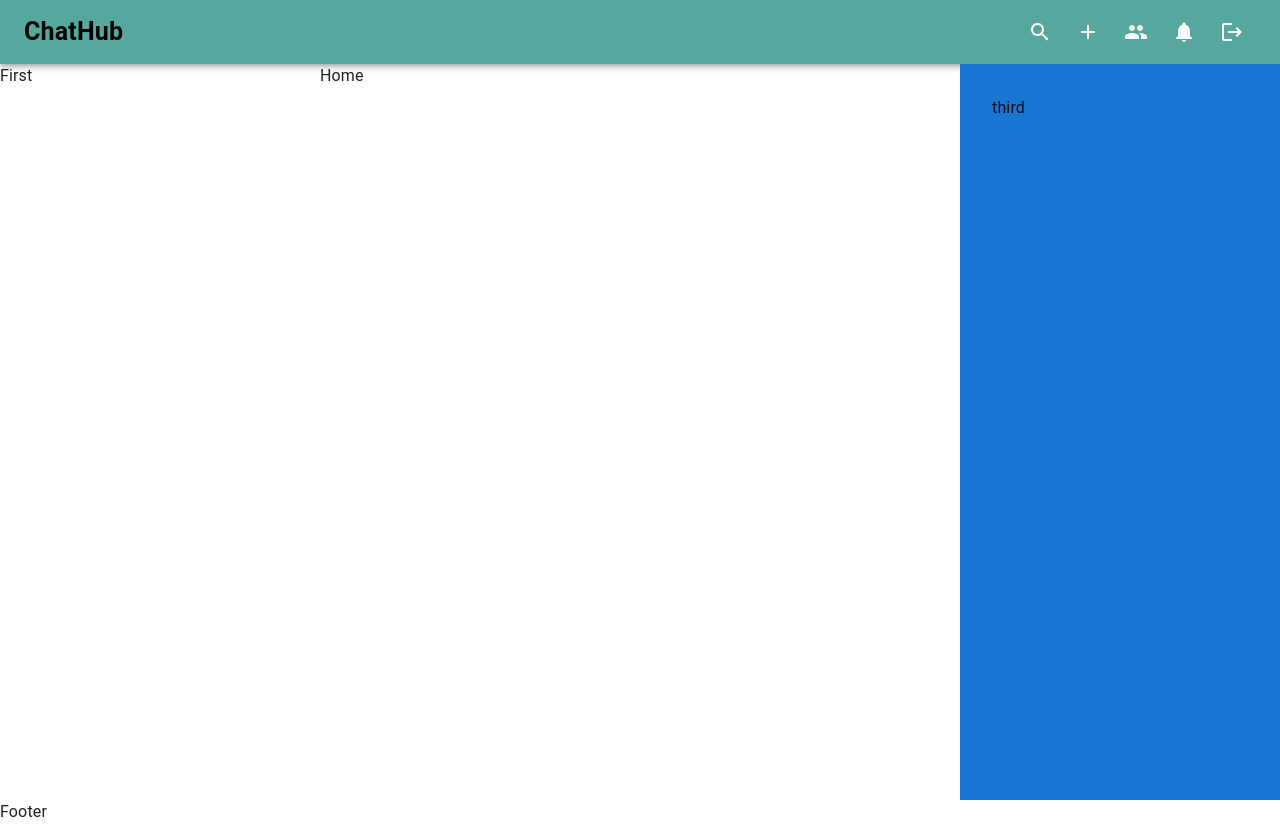
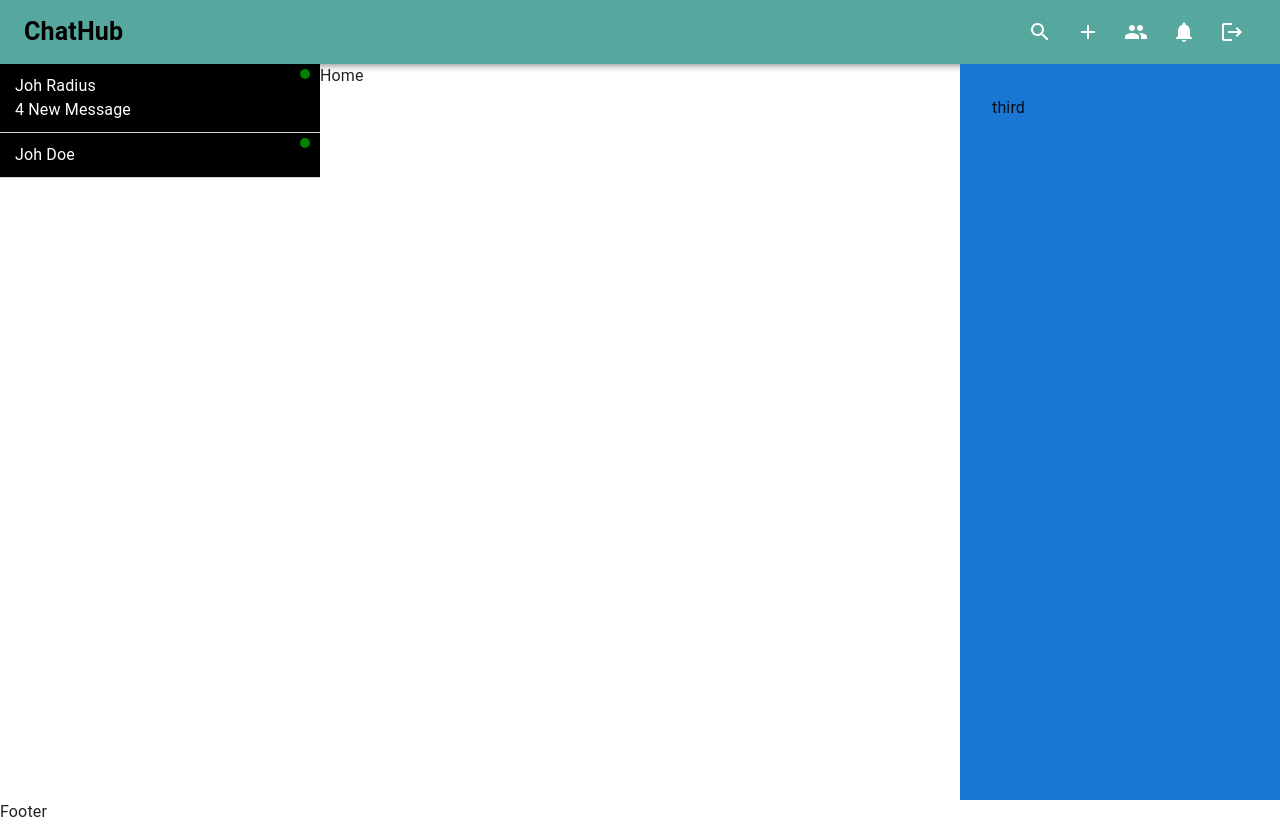
Before and after one commit to Talhaayubkhan/ChatHub, a React (Vite) app in the folder frontend/: page / in a window 1280 px wide. Built offline with nearby package versions, Linux system fonts and the light colour scheme.

Commit message:
testing the chatlist with temprory data

```diff
--- a/frontend/src/App.jsx
+++ b/frontend/src/App.jsx
@@ -1,6 +1,7 @@
 import { lazy, Suspense } from "react";
 import { BrowserRouter, Routes, Route } from "react-router-dom";
 import ProtectedRoute from "./components/auth/ProtectedRoute";
+import { LayoutLoaders } from "./components/layout/Loaders";
 
 // Lazy loading components
 // we use Lazy loading, it helps web apps to load faster by only loading the parts of the website you need when you need them, making everything quicker and smoother.
@@ -17,7 +18,7 @@ const App = () => {
     <>
       <BrowserRouter>
         {/* Wrap Routes with Suspense to handle lazy loading */}
-        <Suspense fallback={<div>Loading...</div>}>
+        <Suspense fallback={<LayoutLoaders />}>
           <Routes>
             <Route element={<ProtectedRoute user={user} />}>
               <Route path="/" element={<Home />} />
@@ -32,7 +33,6 @@ const App = () => {
                 </ProtectedRoute>
               }
             />
-
             <Route path="*" element={<NotFound />} />
           </Routes>
         </Suspense>
--- a/frontend/src/components/layout/AppLayout.jsx
+++ b/frontend/src/components/layout/AppLayout.jsx
@@ -2,11 +2,17 @@ import React from "react";
 import Header from "./Header";
 import Title from "../shared/Title";
 import { Grid } from "@mui/material";
+import ChatList from "../specific/ChatList";
+import { sampleChats } from "../../constants/sampleData";
+import { useParams } from "react-router-dom";
 
 // This High Order Function
 // Higher-order components (HOCs) in React are used to enhance components with reusable logic, providing a way to share functionality across multiple components without repeating code
 const AppLayout = () => (WrappedComponent) => {
   return (props) => {
+    const params = useParams();
+    const chatId = params.chatId;
+
     return (
       <>
         <Title />
@@ -22,7 +28,12 @@ const AppLayout = () => (WrappedComponent) => {
             }}
             height={"100%"}
           >
-            First
+            <ChatList
+              chats={sampleChats}
+              chatId
+              newMessagesAert={[{ chatId: "1", count: 4 }]}
+              onlineUsers={["1", "2"]}
+            />
           </Grid>
           <Grid item xs={12} sm={8} md={5} lg={6} height={"100%"}>
             <WrappedComponent {...props} />
--- a/frontend/src/components/layout/Header.jsx
+++ b/frontend/src/components/layout/Header.jsx
@@ -1,11 +1,12 @@
 import {
   AppBar,
+  Backdrop,
   Box,
   IconButton,
   Toolbar,
   Tooltip,
   Typography,
-} from "@mui/material";
+} from "@mui/material"; // Import Material-UI components
 import {
   Add as AddIcon,
   Menu as MenuIcon,
@@ -13,15 +14,20 @@ import {
   Group as GroupIcon,
   Logout as LogoutIcon,
   Notifications as NotificationsIcon,
-} from "@mui/icons-material";
-import { crimson } from "../../constants/color";
-import { useNavigate } from "react-router-dom";
-import { useState } from "react";
-import SearchDialouge from "../specific/SearchDialouge";
+} from "@mui/icons-material"; // Import Material-UI icons
+import { crimson } from "../../constants/color"; // Import a custom color
+import { useNavigate } from "react-router-dom"; // Import navigation hook
+import { lazy, Suspense, useState } from "react"; // Import React utilities
+
+// Use lazy to split code and load components on demand with Suspense for better performance and user experience
+const SearchDialouge = lazy(() => import("../specific/SearchDialouge"));
+const NotificationsDialouge = lazy(() => import("../specific/Notifications"));
+const NewGroupDialouge = lazy(() => import("../specific/NewGroup"));
+
 const Header = () => {
-  const navigate = useNavigate();
+  const navigate = useNavigate(); // Initialize navigation
 
-  const [isMobile, setIsMobile] = useState(false);
+  // const [isMobile, setIsMobile] = useState(false);
   const [isSearch, setIsSearch] = useState(false);
   const [isNewGroup, setIsNewGroup] = useState(false);
   const [isNotification, setIsNotification] = useState(false);
@@ -70,7 +76,7 @@ const Header = () => {
                 display: { xs: "none", sm: "block" },
               }}
             >
-              ChatHub
+              ChatHub{" "}
             </Typography>
             <Box
               sx={{
@@ -81,7 +87,6 @@ const Header = () => {
                 <MenuIcon />
               </IconButton>
             </Box>
-
             <Box
               sx={{
                 flexGrow: 1,
@@ -118,7 +123,21 @@ const Header = () => {
         </AppBar>
       </Box>
 
-      {isSearch && <SearchDialouge />}
+      {isSearch && (
+        <Suspense fallback={<Backdrop open />}>
+          <SearchDialouge />
+        </Suspense>
+      )}
+      {isNotification && (
+        <Suspense fallback={<Backdrop open />}>
+          <NotificationsDialouge />
+        </Suspense>
+      )}
+      {isNewGroup && (
+        <Suspense fallback={<Backdrop open />}>
+          <NewGroupDialouge />
+        </Suspense>
+      )}
     </>
   );
 };
--- /dev/null
+++ b/frontend/src/components/layout/Loaders.jsx
@@ -0,0 +1,43 @@
+import { Grid, Skeleton, Stack } from "@mui/material";
+import React from "react";
+
+// Loader component to show skeletons during data fetch
+
+export const LayoutLoaders = () => {
+  return (
+    <>
+      <Grid container height={"calc(100vh - 4rem)"} spacing={"1rem"}>
+        <Grid
+          item
+          sm={4}
+          md={3}
+          sx={{
+            display: { xs: "none", sm: "block" },
+          }}
+          height={"100%"}
+        >
+          <Skeleton variant="rectangular" height={"100vh"} />
+        </Grid>
+        <Grid item xs={12} sm={8} md={5} lg={6} height={"100%"}>
+          <Stack spacing={"1rem"}>
+            {Array.from({ length: 10 }).map((_, i) => (
+              <Skeleton variant="rectangular" height={"5rem"} key={i} />
+            ))}
+          </Stack>
+        </Grid>
+        <Grid
+          item
+          md={4}
+          lg={3}
+          sx={{
+            display: { xs: "none", md: "block" },
+          }}
+          height={"100%"}
+          bgcolor="primary.main"
+        >
+          <Skeleton variant="rectangular" height={"100vh"} />
+        </Grid>
+      </Grid>
+    </>
+  );
+};
--- /dev/null
+++ b/frontend/src/components/shared/ChatItem.jsx
@@ -0,0 +1,67 @@
+import React, { memo } from "react";
+import { Link } from "../styles/StyledComponent";
+import { Box, Stack, Typography } from "@mui/material";
+
+const ChatItem = ({
+  avatar = [],
+  _id,
+  name,
+  newMessageAlert,
+  isOnline,
+  handleDeleteChatItem,
+  sameSender,
+  groupChat = false,
+  index = 0,
+}) => {
+  return (
+    <>
+      <Link
+        sx={{
+          padding: "0",
+        }}
+        to={`/chat/${_id}`}
+        onContextMenu={(e) => handleDeleteChatItem(e, _id, groupChat)}
+      >
+        <div
+          style={{
+            display: "flex",
+            alignItems: "center",
+            justifyContent: "space-between",
+            padding: "10px 15px",
+            borderBottom: "1px solid lightgray",
+            backgroundColor: sameSender ? "white" : "black",
+            color: sameSender ? "black" : "white",
+            position: "relative",
+            gap: "1rem",
+          }}
+        >
+          {/* Avatar Card */}
+          <Stack>
+            <Typography>{name}</Typography>
+            {newMessageAlert && (
+              <Typography>{newMessageAlert.count} New Message</Typography>
+            )}
+          </Stack>
+
+          {isOnline && (
+            <Box
+              sx={{
+                width: "10px",
+                height: "10px",
+                borderRadius: "50%",
+                position: "absolute",
+                right: "10px",
+                top: "10px",
+                backgroundColor: "green",
+                //     borderRadius: "50%",
+                transform: "translateY(-50%)",
+              }}
+            />
+          )}
+        </div>
+      </Link>
+    </>
+  );
+};
+
+export default memo(ChatItem);
--- /dev/null
+++ b/frontend/src/components/specific/ChatList.jsx
@@ -0,0 +1,48 @@
+import React from "react";
+import { Stack } from "@mui/material";
+import ChatItem from "../shared/ChatItem";
+
+const ChatList = ({
+  w = "100%",
+  chats = [],
+  chatId,
+  onlineUsers = [],
+  newMessagesAert = [
+    {
+      chatId: "1",
+      count: 0,
+    },
+  ],
+  handleDeleteChat,
+}) => {
+  return (
+    <Stack width={w} direction={"column"}>
+      {chats?.map((data, index) => {
+        const { avatar, _id, name, groupChat, memebers } = data;
+
+        const newMessageAlert = newMessagesAert.find(
+          ({ chatId }) => chatId === _id
+        );
+
+        const isOnline = memebers?.some((member) => onlineUsers.includes(_id));
+
+        return (
+          <ChatItem
+            index={index}
+            newMessageAlert={newMessageAlert}
+            isOnline={onlineUsers}
+            avatar={avatar}
+            name={name}
+            _id={_id}
+            key={_id}
+            groupChat={groupChat}
+            sameSender={chatId === _id}
+            handleDeleteChat={handleDeleteChat}
+          />
+        );
+      })}
+    </Stack>
+  );
+};
+
+export default ChatList;
--- a/frontend/src/components/styles/StyledComponent.jsx
+++ b/frontend/src/components/styles/StyledComponent.jsx
@@ -1,5 +1,5 @@
 import { styled } from "@mui/material";
-
+import { Link as LinkComponent } from "react-router-dom";
 export const VisuallyHiddenInput = styled("input")({
   position: "absolute",
   width: "1px",
@@ -11,3 +11,12 @@ export const VisuallyHiddenInput = styled("input")({
   whiteSpace: "nowrap",
   border: 0,
 });
+
+export const Link = styled(LinkComponent)`
+  text-decoration: none;
+  color: black;
+  padding: 1rem;
+  &:hover {
+    background-color: #234234;
+  }
+`;
--- /dev/null
+++ b/frontend/src/constants/sampleData.js
@@ -0,0 +1,16 @@
+export const sampleChats = [
+  {
+    avatar: ["https://www.w3schools.com/howto/img_avatar.png"],
+    name: "Joh Radius",
+    _id: "1",
+    groupChat: false,
+    members: ["1", "2"],
+  },
+  {
+    avatar: ["https://www.w3schools.com/howto/img_avatar.png"],
+    name: "Joh Doe",
+    _id: "2",
+    groupChat: false,
+    members: ["1", "2"],
+  },
+];
```
Also changed, not shown: frontend/src/components/specific/NewGroup.jsx (renamed from frontend/src/components/messages/NewGroup.jsx).
